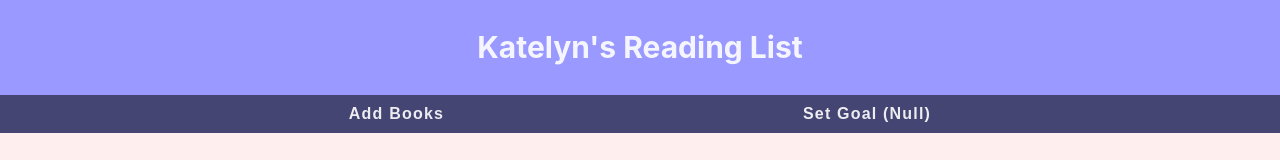
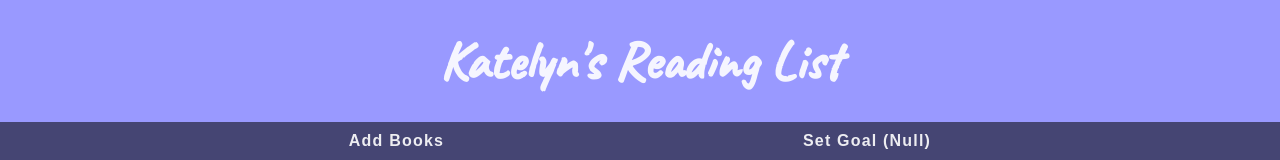
Before and after one commit to GPayton20/katelynsBookNook, a React (Create React App) app: page / in a window 1280 px wide. Shown: the top 160 px of the page. Built offline with nearby package versions, Linux system fonts and the light colour scheme; no server answers; the database is empty.

Commit message:
imported h1 font-family

```diff
--- a/public/index.html
+++ b/public/index.html
@@ -9,6 +9,8 @@
       name="description"
       content="Web site created using create-react-app"
     />
+    <link rel="preconnect" href="https://fonts.gstatic.com">
+    <link href="https://fonts.googleapis.com/css2?family=Caveat:wght@500&display=swap" rel="stylesheet">
     <link rel="apple-touch-icon" href="%PUBLIC_URL%/logo192.png" />
     <!--
       manifest.json provides metadata used when your web app is installed on a
--- a/src/styles/App.css
+++ b/src/styles/App.css
@@ -55,7 +55,8 @@
 }
 
 h1 {
-  font-size: 1.5rem;
+  font-family: 'Caveat', cursive;
+  font-size: 2.7rem;
   margin: 15px;
   padding: 15px;
   text-align: center;
```
